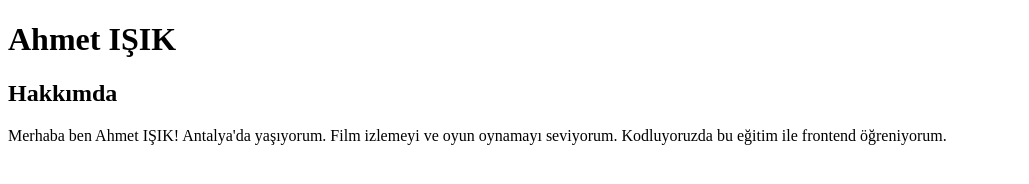
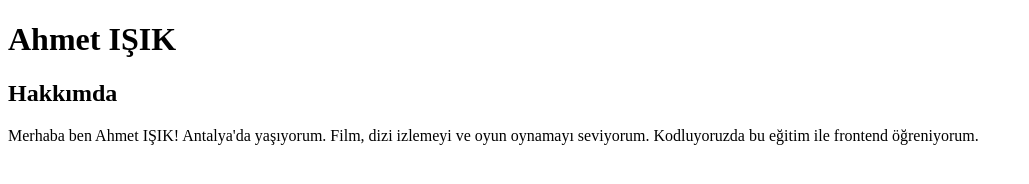
Before and after one commit to ahmet303/html-odev1, a plain HTML site: page index.html in a window 1280 px wide. Shown: the whole page, without its empty margins (0-1029 px from the left). Drawn offline with Linux system fonts and the light colour scheme.

Commit message:
index.html changed

```diff
--- a/index.html
+++ b/index.html
@@ -16,7 +16,7 @@
 <h2>Hakkımda</h2>
 
 <!-- Hakkımda açıklama -->
-<p>Merhaba ben Ahmet IŞIK! Antalya'da yaşıyorum. Film izlemeyi ve oyun oynamayı seviyorum. Kodluyoruzda bu eğitim ile frontend öğreniyorum.</p>
+<p>Merhaba ben Ahmet IŞIK! Antalya'da yaşıyorum. Film, dizi izlemeyi ve oyun oynamayı seviyorum. Kodluyoruzda bu eğitim ile frontend öğreniyorum.</p>
 
 
 
```
